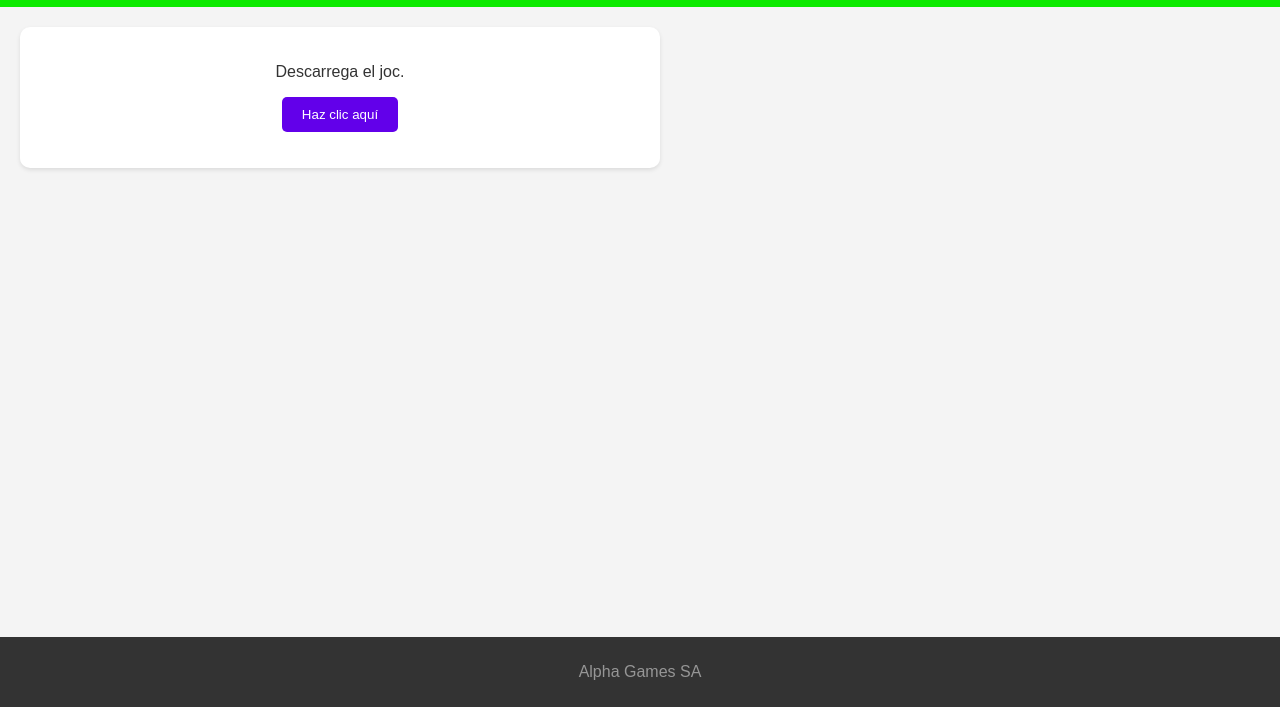
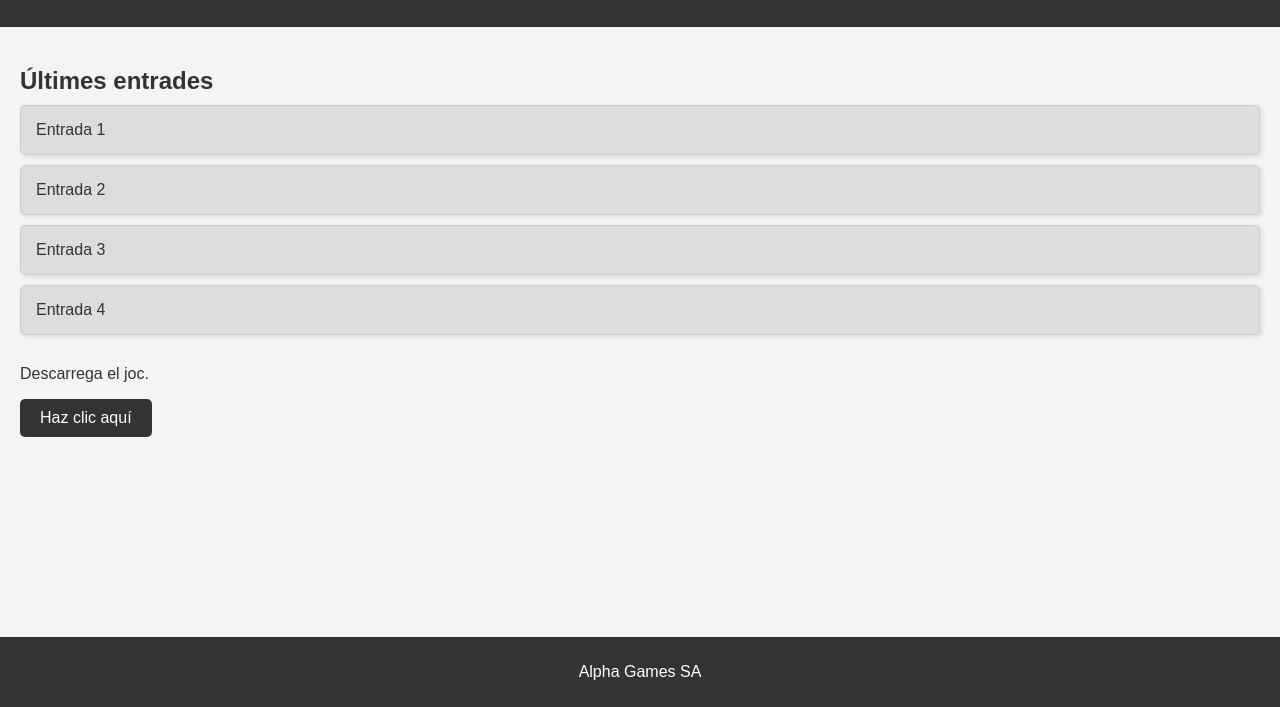
Before and after one commit to abel-fdz/Slayyykar, a plain HTML site: page index.html in a window 1280 px wide. Shown: the part 93-800 px from the top of the page. Drawn offline with Linux system fonts and the light colour scheme.

Commit message:
Okay actualitzat 1

```diff
--- a/index.html
+++ b/index.html
@@ -11,12 +11,29 @@
         <h1>Slayyykar Beta Version 1.0</h1>
     </header>
     <main>
-        <p>Descarrega el joc.</p>
-        <!-- Enlace que descarga el archivo -->
-        <a id="downloadButton" href="Slayyykar" download>
-            <button id="actionButton">Haz clic aquí</button>
-        </a>
-        <p id="output"></p>
+        <section class="latest-entries">
+            <h2>Últimes entrades</h2>
+            <div class="entry-list">
+                <div class="entry">
+                    <p>Entrada 1</p>
+                </div>
+                <div class="entry">
+                    <p>Entrada 2</p>
+                </div>
+                <div class="entry">
+                    <p>Entrada 3</p>
+                </div>
+                <div class="entry">
+                    <p>Entrada 4</p>
+                </div>
+            </div>
+        </section>
+        <section class="download">
+            <p>Descarrega el joc.</p>
+            <a id="downloadButton" href="Slayyykar_download" download>
+                <button id="actionButton">Haz clic aquí</button>
+            </a>
+        </section>
     </main>
     <footer>
         <p>Alpha Games SA</p>
--- a/styles.css
+++ b/styles.css
@@ -1,52 +1,77 @@
-/* Haz que el body ocupe toda la altura de la pantalla */
 body {
-    font-family: sans-serif, sans-serif;
+    font-family: Arial, sans-serif;
     margin: 0;
     padding: 0;
     display: flex;
     flex-direction: column;
-    min-height: 100vh; /* Altura mínima igual a la altura de la ventana */
+    min-height: 100vh;
     background-color: #f4f4f4;
     color: #333;
 }
 
 header {
-    background-color: #0cea00;
-    color: rgb(0, 0, 0);
-    width: 100%;
+    background-color: #333;
+    color: white;
+    text-align: center;
+    padding: 20px 0;
+}
+
+footer {
+    margin-top: auto;
+    background-color: #333;
+    color: white;
+    text-align: center;
     padding: 10px 0;
-    text-align: center;
 }
 
 main {
-    margin: 20px;
     padding: 20px;
-    background: white;
-    border-radius: 10px;
-    box-shadow: 0 2px 4px rgba(0, 0, 0, 0.1);
-    text-align: center;
-    max-width: 600px;
+}
+
+.latest-entries {
+    margin-bottom: 30px;
+}
+
+.latest-entries h2 {
+    text-align: left;
+    font-size: 1.5em;
+    margin-bottom: 10px;
+}
+
+.entry-list {
+    display: flex;
+    flex-direction: column;
+    gap: 10px;
+}
+
+.entry {
+    background-color: #ddd;
+    border: 1px solid #ccc;
+    padding: 15px;
+    border-radius: 5px;
+    box-shadow: 2px 2px 5px rgba(0, 0, 0, 0.1);
+    text-align: left;
+}
+
+.entry p {
+    margin: 0;
+    font-size: 1em;
+}
+
+.download {
+    margin-top: 30px;
 }
 
 button {
-    padding: 10px 20px;
-    background-color: #6200ea;
+    background-color: #333;
     color: white;
     border: none;
+    padding: 10px 20px;
+    cursor: pointer;
     border-radius: 5px;
-    cursor: pointer;
+    font-size: 1em;
 }
 
 button:hover {
-    background-color: #0f7e2d;
+    background-color: #555;
 }
-
-/* Asegúrate de que el footer esté al final */
-footer {
-    margin-top: auto; /* Empuja el footer hacia abajo */
-    background-color: #333;
-    color: rgba(255, 255, 255, 0.486);
-    width: 100%;
-    text-align: center;
-    padding: 10px 0;
-}
```
Also changed, not shown: 1 other file.
